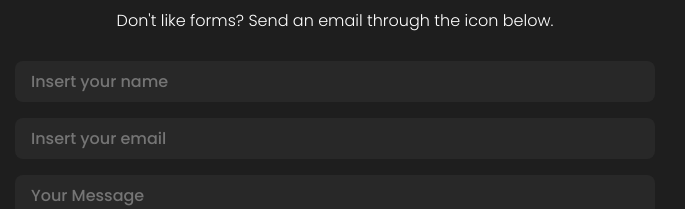
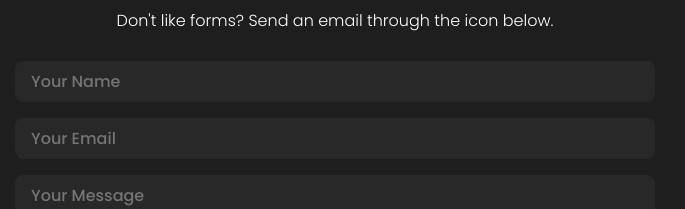
Before and after one commit to MAIsmail1/Portfolio, a React (Create React App) app in the folder portfolio/: page / in a window 1280 px wide. Shown: the part 3521-3730 px from the top of the page, without its empty margins (305-990 px from the left). Built offline with nearby package versions, Linux system fonts and the light colour scheme.

Commit message:
added sweetalert and changes emailjs

```diff
--- a/package.json
+++ b/package.json
@@ -3,6 +3,7 @@
     "@emailjs/browser": "^3.11.0",
     "react-icons": "^4.11.0",
     "react-router-hash-link": "^2.4.3",
-    "react-scroll": "^1.8.9"
+    "react-scroll": "^1.8.9",
+    "sweetalert2": "^11.7.31"
   }
 }
--- a/portfolio/src/components/Contact/contact.js
+++ b/portfolio/src/components/Contact/contact.js
@@ -3,6 +3,7 @@ import "./contact.css";
 import {FaSquareXTwitter, FaLinkedin, FaGithub} from 'react-icons/fa6';
 import {SiGmail} from 'react-icons/si';
 import emailjs from '@emailjs/browser';
+import Swal from 'sweetalert2';
 
 
 const Contact = () => {
@@ -15,7 +16,11 @@ const Contact = () => {
           .then((result) => {
               console.log(result.text);
               e.target.reset();
-              alert('Email Sent !');
+              Swal.fire(
+                'Done!',
+                'Your response has been sent!',
+                'success'
+              )
           }, (error) => {
               console.log(error.text);
           });
@@ -30,9 +35,9 @@ const Contact = () => {
                 <span className="contactDesc">Don't like forms? Send an email through the icon below. </span>
             <form className="contactForm" ref={form} onSubmit={sendEmail}>
                         <input type = "text" className="name"
-                        placeholder="Insert your name" name="your_name" />
+                        placeholder="Your Name" name="from_name" />
                         <input type = "email" className="email"
-                        placeholder="Insert your email" name="your_email" />
+                        placeholder="Your Email" name="from_email" />
                         <textarea className="msg" name="message" rows="5" placeholder="Your Message"></textarea>
                 <button type="submit" value="Send" className="btn">Submit</button>
 
```
Also changed, not shown: 1 other file (tests, documents, lock files or other folders).
